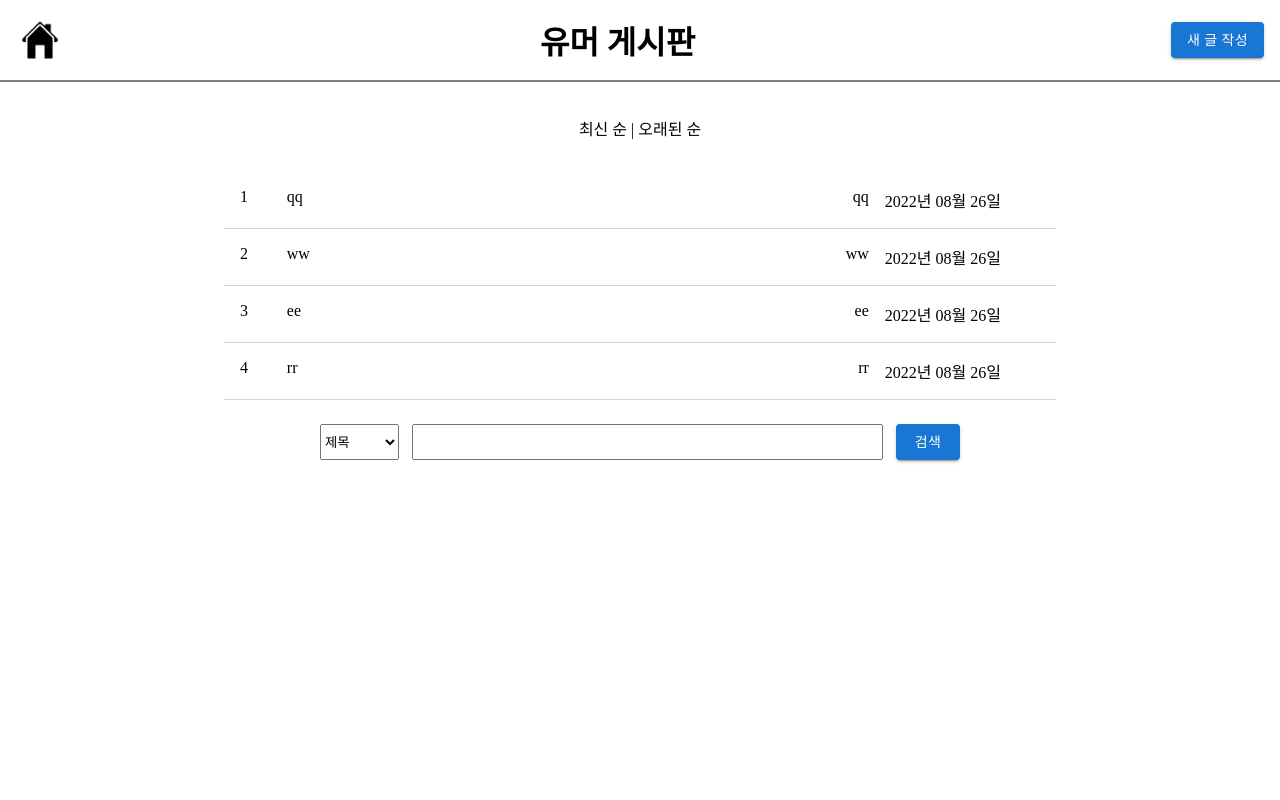
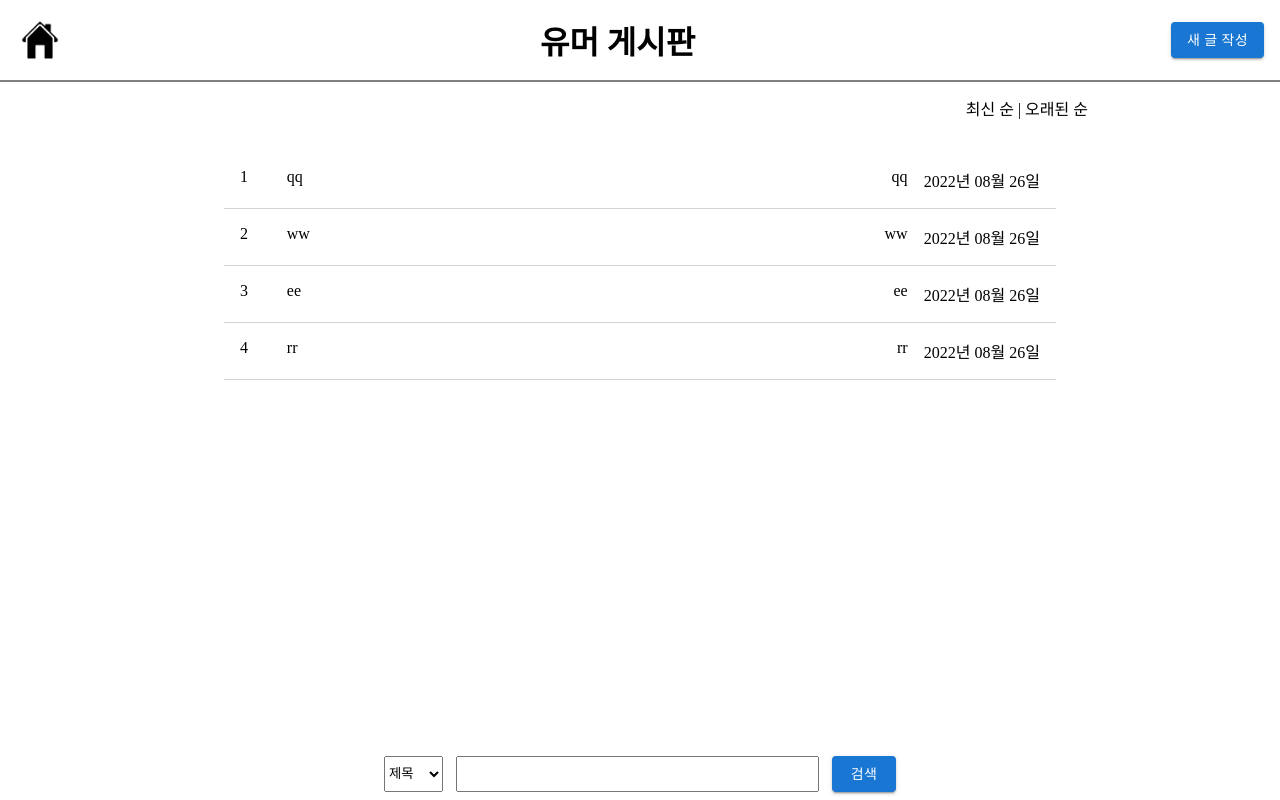
Before and after one commit to kwakhyun/anonymous-forum, a React (Create React App) app: page / in a window 1280 px wide. Built offline with nearby package versions, Linux system fonts and the light colour scheme; data requests are answered from the project's data file.

Commit message:
modify : MainPage component layout

```diff
--- a/src/components/Posts/Posts.jsx
+++ b/src/components/Posts/Posts.jsx
@@ -38,12 +38,13 @@ const PostTitle = styled.div`
   flex: 1 1 70%;
 `;
 const PostNickname = styled.div`
-  flex: 1 1 5%;
+  flex: 1 1 10%;
   text-align: right;
   margin-right: 1em;
 `;
 const PostDate = styled.div`
-  flex: 1 1 20%;
+  flex: 1 1 15%;
+  text-align: center;
 `;
 
 export default Posts;
--- a/src/components/Search/Search.jsx
+++ b/src/components/Search/Search.jsx
@@ -52,8 +52,10 @@ const Search = ({ searchPost }) => {
 
 const SearchContainer = styled.div`
   display: flex;
-  width: 50%;
+  width: 40%;
   margin-top: 0.5em;
+  margin-bottom: 0.5em;
+  bottom: 0;
 `;
 
 const SearchSelect = styled.select`
@@ -62,7 +64,7 @@ const SearchSelect = styled.select`
 `;
 
 const SearchInput = styled.input`
-  flex: 1 1 70%;
+  flex: 1 1 80%;
   margin-right: 1em;
 `;
 
--- a/src/pages/MainPage.jsx
+++ b/src/pages/MainPage.jsx
@@ -49,10 +49,12 @@ const MainPage = () => {
   };
 
   return (
-    <>
-      <Header />
+    <MainPageLayout>
       <MainPageContainer>
-        <p>최신 순 | 오래된 순</p>
+        <div>
+          <Header />
+        </div>
+        <Sort>최신 순 | 오래된 순</Sort>
         <PostsContainer>
           {/* TODO: 필터 레이아웃 수정 */}
           <PostList>
@@ -62,23 +64,36 @@ const MainPage = () => {
               })}
           </PostList>
         </PostsContainer>
-        <Search searchPost={searchPost} />
+        <SearchBox>
+          <Search searchPost={searchPost} />
+        </SearchBox>
       </MainPageContainer>
-    </>
+    </MainPageLayout>
   );
 };
 
+const MainPageLayout = styled.div`
+  height: 100vh;
+`;
+
 const MainPageContainer = styled.div`
-  height: 50%; // TODO: 전체 높이 수정 조정
+  height: 100%;
   display: flex;
   flex-direction: column;
   justify-content: center;
   align-items: center;
 `;
 
+const Sort = styled.div`
+  width: 70%;
+  text-align: right;
+  padding: 1em 0 1em 0;
+`;
+
 const PostsContainer = styled.div`
   align-items: center;
   width: 70%;
+  height: 100%;
   padding: 1em 2em 1em 2em;
   /* background-color: gray; */
   box-sizing: border-box;
@@ -91,4 +106,10 @@ const PostList = styled.div`
   max-width: 100%;
 `;
 
+const SearchBox = styled.div`
+  display: flex;
+  justify-content: center;
+  width: 100%;
+`;
+
 export default MainPage;
```
